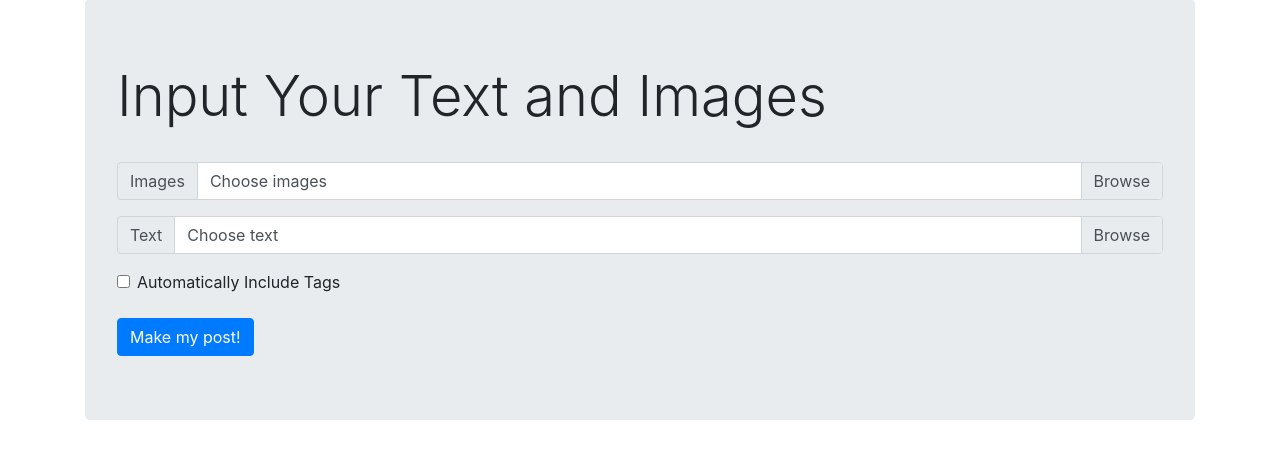
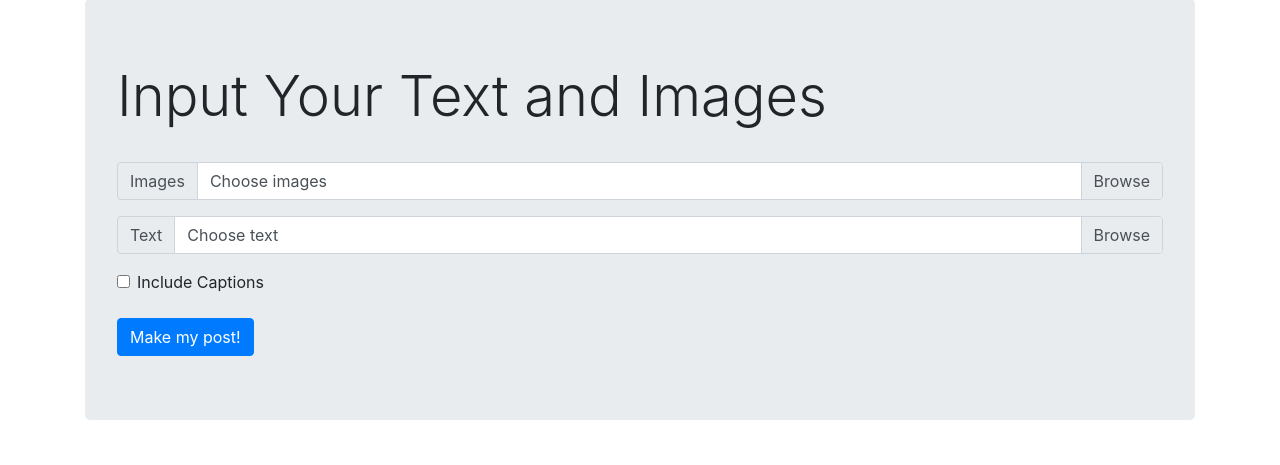
Before and after one commit to chengwill97/Story-and-Image-Alignment, a Python web app: template app/templates/homepage.html in a window 1280 px wide. Shown: the part 57-522 px from the top of the page. Run offline with Jinja, Linux system fonts and the light colour scheme; the template is opened without the code that fills it, so the values that code supplies are empty; some libraries are stand-ins or nearby versions.

Commit message:
minor change to homepage

```diff
--- a/app/templates/homepage.html
+++ b/app/templates/homepage.html
@@ -32,7 +32,7 @@
 
                 <div class="form-check">
                     <input type="checkbox" class="form-check-input" id="include_quotes" name="include_quotes">
-                    <label class="form-check-label" for="include_quotes">Automatically Include Tags</label>
+                    <label class="form-check-label" for="include_quotes">Include Captions</label>
                 </div>
 
                 <br>
```
Also changed, not shown: app/templates/index.html (deleted).
